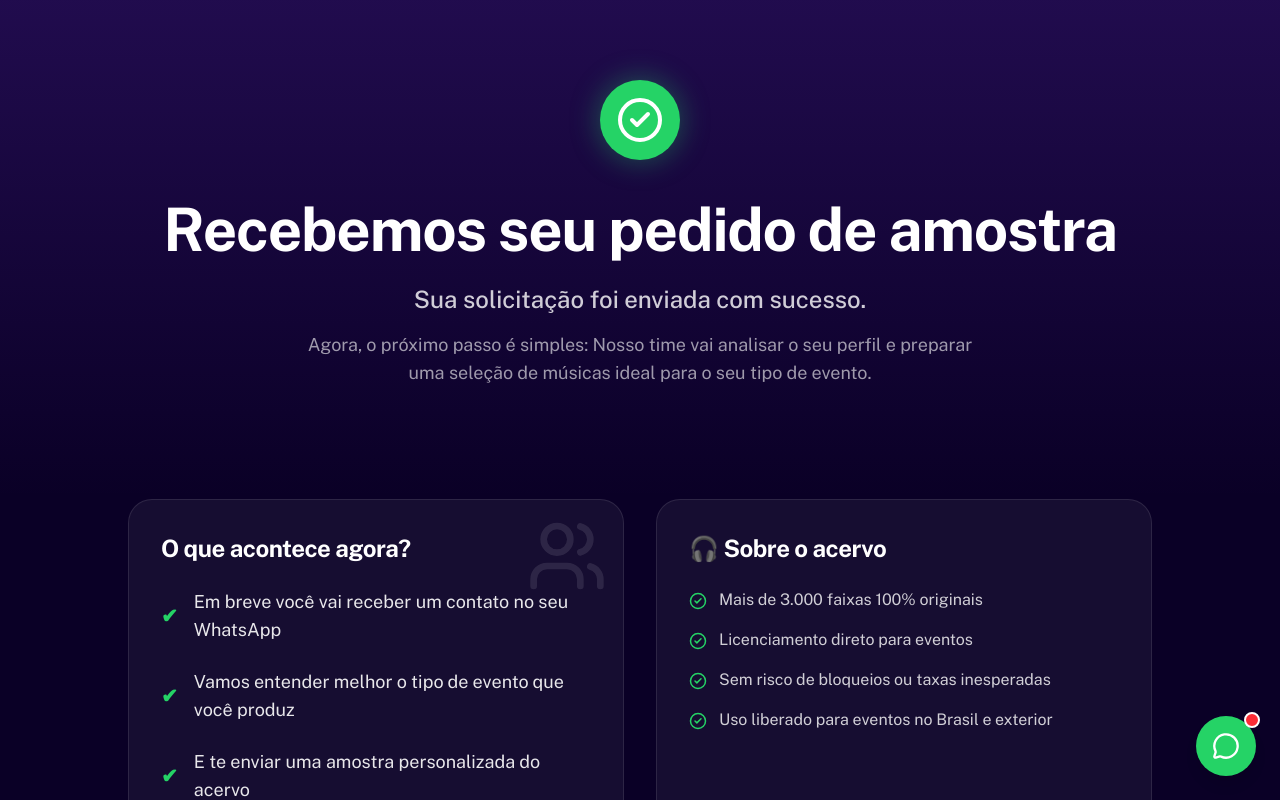
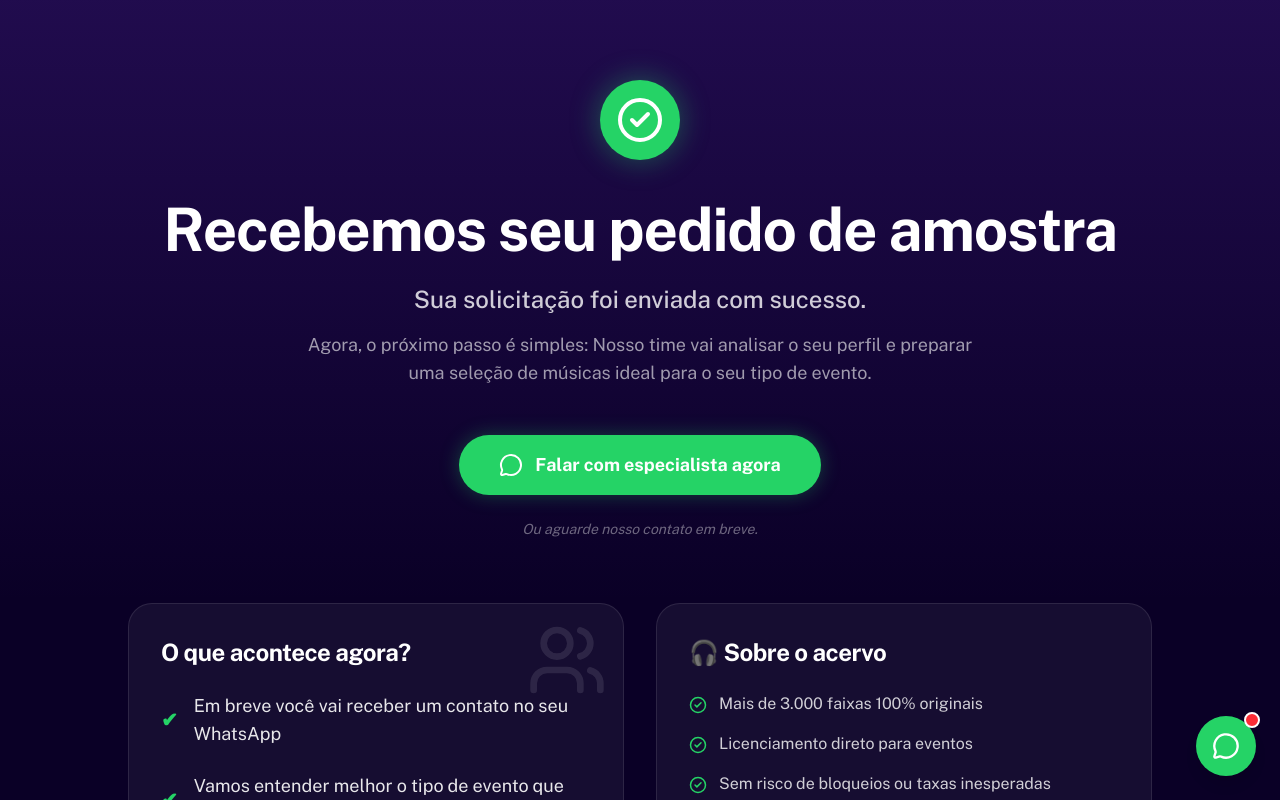
Before and after one commit to tecnologia-agencia-cow/lp-musica, a Next.js app: page /sucesso in a window 1280 px wide. Shown: the top 800 px of the page. Built offline with nearby package versions, Linux system fonts and the light colour scheme.

Commit message:
feat: add WhatsApp contact button and helper text to SucessoContent component

```diff
--- a/src/components/SucessoContent.tsx
+++ b/src/components/SucessoContent.tsx
@@ -68,6 +68,22 @@ export function SucessoContent() {
           >
             Agora, o próximo passo é simples: Nosso time vai analisar o seu perfil e preparar uma seleção de músicas ideal para o seu tipo de evento.
           </motion.p>
+
+          <motion.div
+            initial={{ opacity: 0, y: 20 }}
+            animate={{ opacity: 1, y: 0 }}
+            transition={{ delay: 0.2 }}
+            className="flex flex-col items-center gap-6"
+          >
+            <Link
+              href="https://wa.me/5551980151245?text=Olá, acabei de solicitar a amostra no site MLD e gostaria de falar com um especialista."
+              className="bg-[#25D366] hover:bg-[#20ba5a] text-white px-10 py-4 rounded-full font-bold text-lg transition-all flex items-center gap-3 group shadow-[0_0_20px_rgba(37,211,102,0.3)] hover:shadow-[0_0_30px_rgba(37,211,102,0.5)]"
+            >
+              <MessageCircle size={24} />
+              Falar com especialista agora
+            </Link>
+            <p className="text-white/40 text-sm italic">Ou aguarde nosso contato em breve.</p>
+          </motion.div>
         </div>
       </section>
 
```
